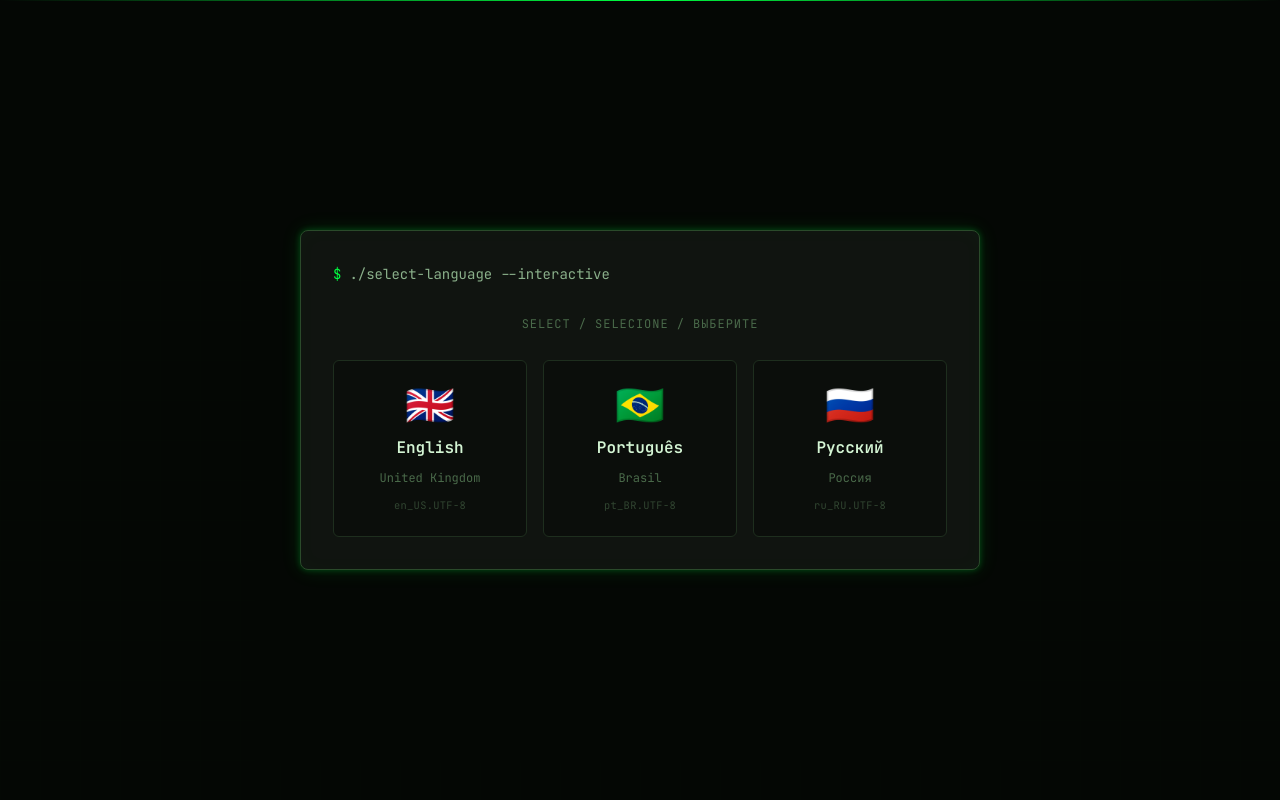
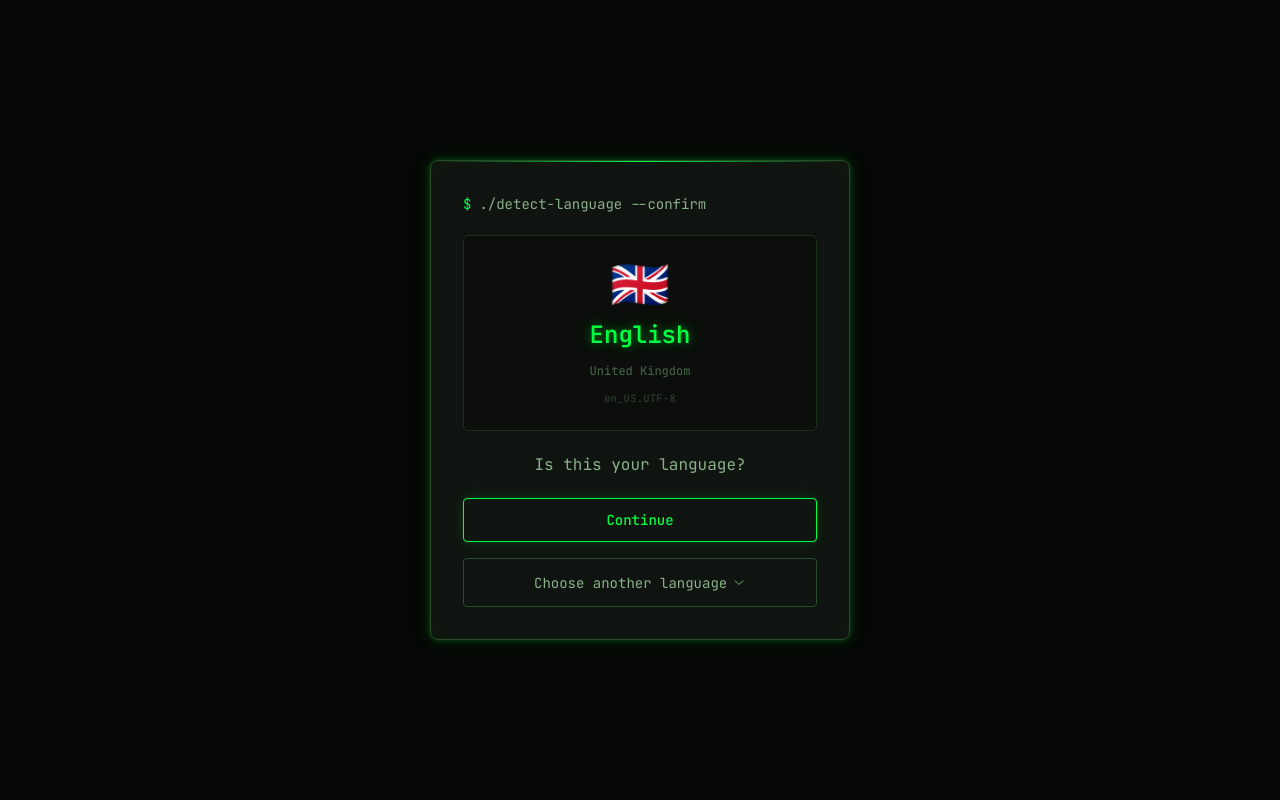
Before and after one commit to Bebraga12/portifolio, an Angular app: page / in a window 1280 px wide. Shown: the top 800 px of the page. Built offline with nearby package versions, Linux system fonts and the light colour scheme.

Commit message:
feat: auto-detect language and add confirmation popup with language switcher
Detects the browser's language on load and shows a confirmation screen
in the popup, letting the user confirm or pick another language from a list.

```diff
--- a/src/app/components/language-popup/language-popup.component.html
+++ b/src/app/components/language-popup/language-popup.component.html
@@ -1,30 +1,56 @@
-<div class="popup-overlay" role="dialog" aria-modal="true" aria-label="Language selection">
+<div class="popup-overlay" role="dialog" aria-modal="true" aria-label="Language confirmation">
   <div class="popup-card">
     <div class="popup-body">
       <div class="popup-prompt" aria-hidden="true">
         <span class="prompt-sym">$</span>
-        <span class="prompt-cmd">./select-language --interactive</span>
+        <span class="prompt-cmd">./detect-language --confirm</span>
       </div>
 
-      <p class="popup-hint">
-        <span class="lang-hint">Select / Selecione / Выберите</span>
-      </p>
+      <div class="lang-confirm">
+        <span class="lang-flag">{{ current.flag }}</span>
+        <span class="lang-name">{{ current.name }}</span>
+        <span class="lang-country">{{ current.country }}</span>
+        <span class="lang-locale">{{ current.prompt }}</span>
+      </div>
 
-      <div class="lang-options" role="listbox" aria-label="Languages">
-        @for (option of options; track option.code) {
+      <p class="popup-question">{{ text.question }}</p>
+
+      <div class="popup-actions">
+        <button class="btn-confirm" (click)="confirm()">
+          {{ text.confirm }}
+        </button>
+
+        <div class="lang-change" [class.open]="isOpen()">
           <button
-            class="lang-card"
-            role="option"
-            [attr.aria-label]="option.name + ' — ' + option.country"
-            (click)="select(option.code)"
-            (keydown)="onKeydown($event, option.code)"
+            class="btn-change"
+            (click)="toggleOpen()"
+            [attr.aria-expanded]="isOpen()"
+            aria-haspopup="listbox"
           >
-            <span class="lang-flag">{{ option.flag }}</span>
-            <span class="lang-name">{{ option.name }}</span>
-            <span class="lang-country">{{ option.country }}</span>
-            <span class="lang-locale">{{ option.prompt }}</span>
+            {{ text.change }}
+            <span class="chevron" [class.rotated]="isOpen()">›</span>
           </button>
-        }
+
+          @if (isOpen()) {
+            <ul class="lang-dropdown" role="listbox" aria-label="Languages">
+              @for (option of options; track option.code) {
+                <li
+                  role="option"
+                  [attr.aria-selected]="option.code === currentLang()"
+                  class="lang-option"
+                  [class.active]="option.code === currentLang()"
+                  (click)="preview(option.code)"
+                  (keydown)="onKeydown($event, () => preview(option.code))"
+                  tabindex="0"
+                >
+                  <span class="flag">{{ option.flag }}</span>
+                  <span class="name">{{ option.name }}</span>
+                  <span class="country">{{ option.country }}</span>
+                </li>
+              }
+            </ul>
+          }
+        </div>
       </div>
     </div>
   </div>
--- a/src/app/components/language-popup/language-popup.component.scss
+++ b/src/app/components/language-popup/language-popup.component.scss
@@ -11,11 +11,12 @@
 }
 .popup-card {
   width: 100%;
-  max-width: 680px;
+  max-width: 420px;
   background: $card-bg;
   border: 1px solid $border-bright;
   border-radius: $radius-lg;
   overflow: hidden;
+  position: relative;
   animation: fadeInUp 0.4s ease;
   @include glow-box($green-neon, 0.8);
   &::before {
@@ -28,16 +29,16 @@
     background: linear-gradient(90deg, transparent, $green-neon, transparent);
   }
 }
-.popup-header {
-  @include terminal-header;
-}
 .popup-body {
   padding: $space-8;
   display: flex;
   flex-direction: column;
-  gap: $space-6;
+  align-items: center;
+  gap: $space-5;
+  text-align: center;
 }
 .popup-prompt {
+  align-self: flex-start;
   font-family: $font-mono;
   font-size: $fs-sm;
   color: $text-muted;
@@ -49,78 +50,126 @@
     color: $text-secondary;
   }
 }
-.popup-hint {
-  text-align: center;
-  margin: 0;
-}
-.lang-hint {
-  font-family: $font-mono;
-  font-size: $fs-xs;
-  color: $text-muted;
-  letter-spacing: 0.08em;
-  text-transform: uppercase;
-}
-.lang-options {
-  display: grid;
-  grid-template-columns: repeat(3, 1fr);
-  gap: $space-4;
-  @include max-sm {
-    grid-template-columns: 1fr;
-  }
-}
-.lang-card {
+.lang-confirm {
   display: flex;
   flex-direction: column;
   align-items: center;
-  gap: $space-3;
+  gap: $space-2;
   padding: $space-6 $space-4;
+  width: 100%;
   background: rgba(0, 0, 0, 0.3);
   border: 1px solid $border;
   border-radius: $radius-md;
+  font-family: $font-mono;
+  .lang-flag {
+    font-size: 3rem;
+    line-height: 1;
+  }
+  .lang-name {
+    font-size: $fs-xl;
+    font-weight: $fw-semi;
+    color: $green-neon;
+    @include glow-text($green-neon, 0.7);
+  }
+  .lang-country {
+    font-size: $fs-xs;
+    color: $text-muted;
+  }
+  .lang-locale {
+    font-size: 0.65rem;
+    color: $text-muted;
+    opacity: 0.6;
+    letter-spacing: 0.03em;
+  }
+}
+.popup-question {
+  margin: 0;
+  font-family: $font-mono;
+  font-size: $fs-base;
+  color: $text-secondary;
+}
+.popup-actions {
+  display: flex;
+  flex-direction: column;
+  align-items: center;
+  gap: $space-4;
+  width: 100%;
+}
+.btn-confirm {
+  @include btn-primary;
+  width: 100%;
+  justify-content: center;
+}
+.lang-change {
+  position: relative;
+  width: 100%;
+}
+.btn-change {
+  @include btn-ghost;
+  width: 100%;
+  justify-content: center;
+  .chevron {
+    font-size: $fs-md;
+    transition: transform $transition-fast;
+    display: inline-block;
+    color: $text-muted;
+    transform: rotate(90deg);
+    &.rotated {
+      transform: rotate(-90deg);
+    }
+  }
+}
+.lang-dropdown {
+  position: absolute;
+  bottom: calc(100% + #{$space-2});
+  left: 0;
+  right: 0;
+  background: $card-bg;
+  border: 1px solid $border-bright;
+  border-radius: $radius-md;
+  list-style: none;
+  overflow: hidden;
+  animation: fadeInUp 0.15s ease;
+  @include glow-box($green-neon, 0.6);
+}
+.lang-option {
+  display: flex;
+  align-items: center;
+  gap: $space-3;
+  padding: $space-3 $space-4;
   cursor: pointer;
-  transition: all $transition-base;
   font-family: $font-mono;
-  text-align: center;
+  font-size: $fs-sm;
+  color: $text-secondary;
+  transition: all $transition-fast;
+  border-bottom: 1px solid $border;
+  text-align: left;
+  &:last-child {
+    border-bottom: none;
+  }
   &:hover {
-    border-color: $green-neon;
     background: rgba(0, 255, 65, 0.06);
-    @include glow-box($green-neon, 1);
-    transform: translateY(-3px);
-    .lang-name {
-      color: $green-neon;
-      @include glow-text($green-neon, 0.7);
-    }
-    .lang-locale {
-      color: $green-dim;
-    }
+    color: $text-primary;
   }
   &:focus-visible {
     outline: 2px solid $green-neon;
-    outline-offset: 3px;
+    outline-offset: -2px;
   }
-  &:active {
-    transform: translateY(-1px);
+  &.active {
+    color: $green-neon;
+    background: rgba(0, 255, 65, 0.08);
+    .flag::after {
+      content: ' ✓';
+      font-size: $fs-xs;
+    }
+  }
+  .flag {
+    font-size: 1.1rem;
+    line-height: 1;
+  }
+  .country {
+    margin-left: auto;
+    font-size: $fs-xs;
+    color: $text-muted;
   }
 }
-.lang-flag {
-  font-size: 2.5rem;
-  line-height: 1;
-  display: block;
-}
-.lang-name {
-  font-size: $fs-base;
-  font-weight: $fw-semi;
-  color: $text-primary;
-  transition: all $transition-fast;
-}
-.lang-country {
-  font-size: $fs-xs;
-  color: $text-muted;
-}
-.lang-locale {
-  font-size: 0.65rem;
-  color: $text-muted;
-  opacity: 0.6;
-  transition: color $transition-fast;
-  letter-spacing: 0.03em;
-}
--- a/src/app/components/language-popup/language-popup.component.ts
+++ b/src/app/components/language-popup/language-popup.component.ts
@@ -1,4 +1,4 @@
-import { Component, inject, output } from '@angular/core';
+import { Component, inject, output, signal } from '@angular/core';
 import { CommonModule } from '@angular/common';
 import { LanguageService } from '../../services/language.service';
 import { Language } from '../../i18n/translations';
@@ -9,6 +9,12 @@ interface LangOption {
   name: string;
   country: string;
   prompt: string;
+}
+
+interface PopupText {
+  question: string;
+  confirm: string;
+  change: string;
 }
 
 @Component({
@@ -23,21 +29,47 @@ export class LanguagePopupComponent {
 
   readonly selected = output<void>();
 
+  readonly currentLang = this.langService.lang;
+  readonly isOpen = signal(false);
+
   readonly options: LangOption[] = [
     { code: 'en', flag: '🇬🇧', name: 'English',    country: 'United Kingdom', prompt: 'en_US.UTF-8' },
     { code: 'pt', flag: '🇧🇷', name: 'Português',  country: 'Brasil',         prompt: 'pt_BR.UTF-8' },
     { code: 'ru', flag: '🇷🇺', name: 'Русский',    country: 'Россия',         prompt: 'ru_RU.UTF-8' },
   ];
 
-  select(lang: Language): void {
-    this.langService.setLanguage(lang);
+  private readonly texts: Record<Language, PopupText> = {
+    en: { question: 'Is this your language?', confirm: 'Continue', change: 'Choose another language' },
+    pt: { question: 'Este é o seu idioma?',    confirm: 'Continuar', change: 'Escolher outro idioma' },
+    ru: { question: 'Это ваш язык?',           confirm: 'Продолжить', change: 'Выбрать другой язык' },
+  };
+
+  get current(): LangOption {
+    return this.options.find(o => o.code === this.currentLang()) ?? this.options[0];
+  }
+
+  get text(): PopupText {
+    return this.texts[this.currentLang()];
+  }
+
+  toggleOpen(): void {
+    this.isOpen.update(v => !v);
+  }
+
+  preview(lang: Language): void {
+    this.langService.previewLanguage(lang);
+    this.isOpen.set(false);
+  }
+
+  confirm(): void {
+    this.langService.confirmLanguage();
     this.selected.emit();
   }
 
-  onKeydown(event: KeyboardEvent, lang: Language): void {
+  onKeydown(event: KeyboardEvent, action: () => void): void {
     if (event.key === 'Enter' || event.key === ' ') {
       event.preventDefault();
-      this.select(lang);
+      action();
     }
   }
 }
--- a/src/app/services/language.service.ts
+++ b/src/app/services/language.service.ts
@@ -3,7 +3,7 @@ import { Language, Translation, translations } from '../i18n/translations';
 
 @Injectable({ providedIn: 'root' })
 export class LanguageService {
-  private readonly _lang = signal<Language>('en');
+  private readonly _lang = signal<Language>(this.detectLanguage());
   private readonly _isSelected = signal(false);
 
   readonly lang = this._lang.asReadonly();
@@ -11,11 +11,40 @@ export class LanguageService {
 
   readonly t = computed<Translation>(() => translations[this._lang()]);
 
-  setLanguage(lang: Language): void {
+  constructor() {
+    if (typeof document !== 'undefined') {
+      document.documentElement.lang = this._lang();
+    }
+  }
+
+  private detectLanguage(): Language {
+    if (typeof navigator === 'undefined') {
+      return 'en';
+    }
+    const browserLangs = navigator.languages?.length ? navigator.languages : [navigator.language];
+    for (const browserLang of browserLangs) {
+      const code = browserLang?.toLowerCase().split('-')[0];
+      if (code === 'pt' || code === 'ru' || code === 'en') {
+        return code;
+      }
+    }
+    return 'en';
+  }
+
+  /** Changes the displayed language without confirming the user's choice. */
+  previewLanguage(lang: Language): void {
     this._lang.set(lang);
-    this._isSelected.set(true);
     if (typeof document !== 'undefined') {
       document.documentElement.lang = lang;
     }
   }
+
+  setLanguage(lang: Language): void {
+    this.previewLanguage(lang);
+    this._isSelected.set(true);
+  }
+
+  confirmLanguage(): void {
+    this._isSelected.set(true);
+  }
 }
```
